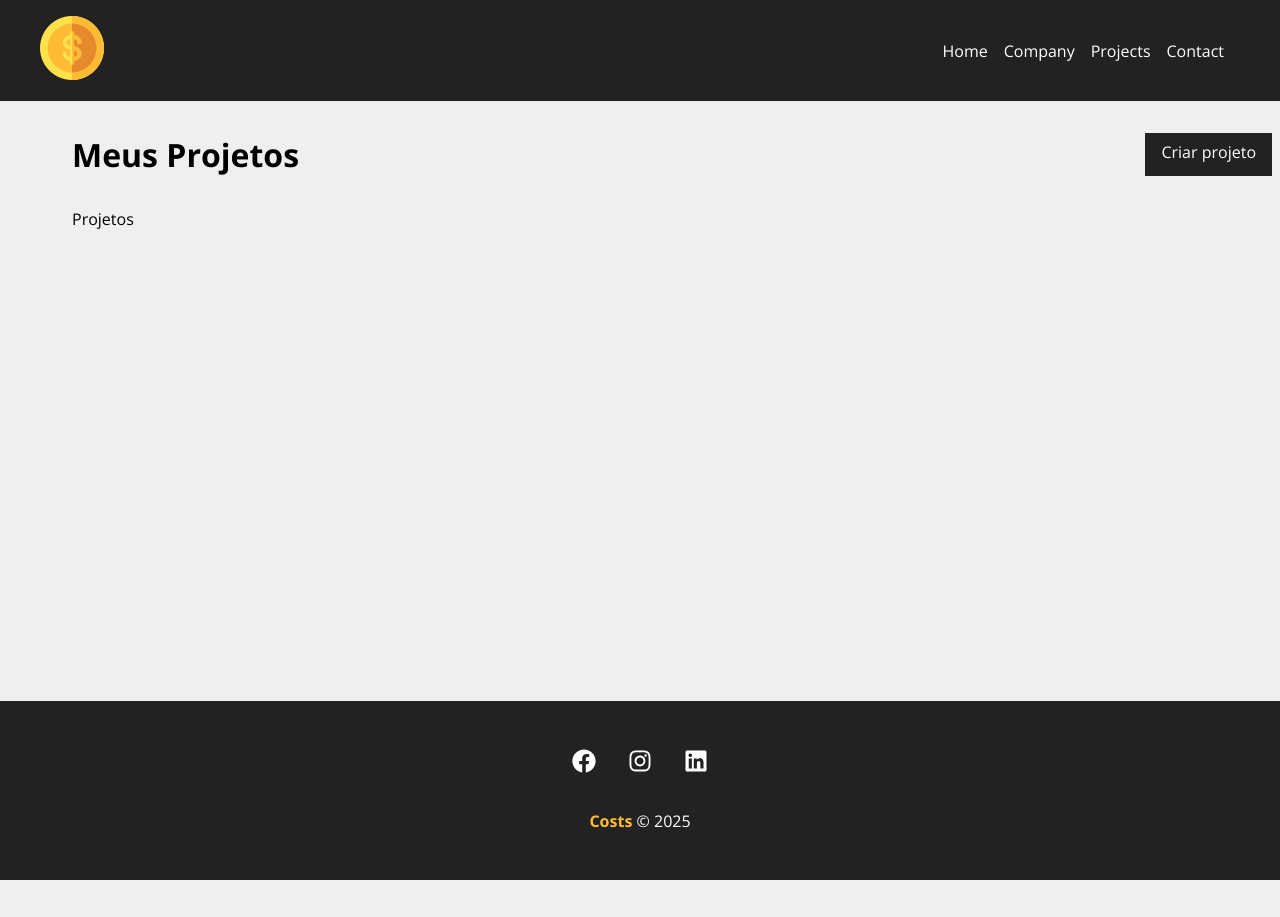
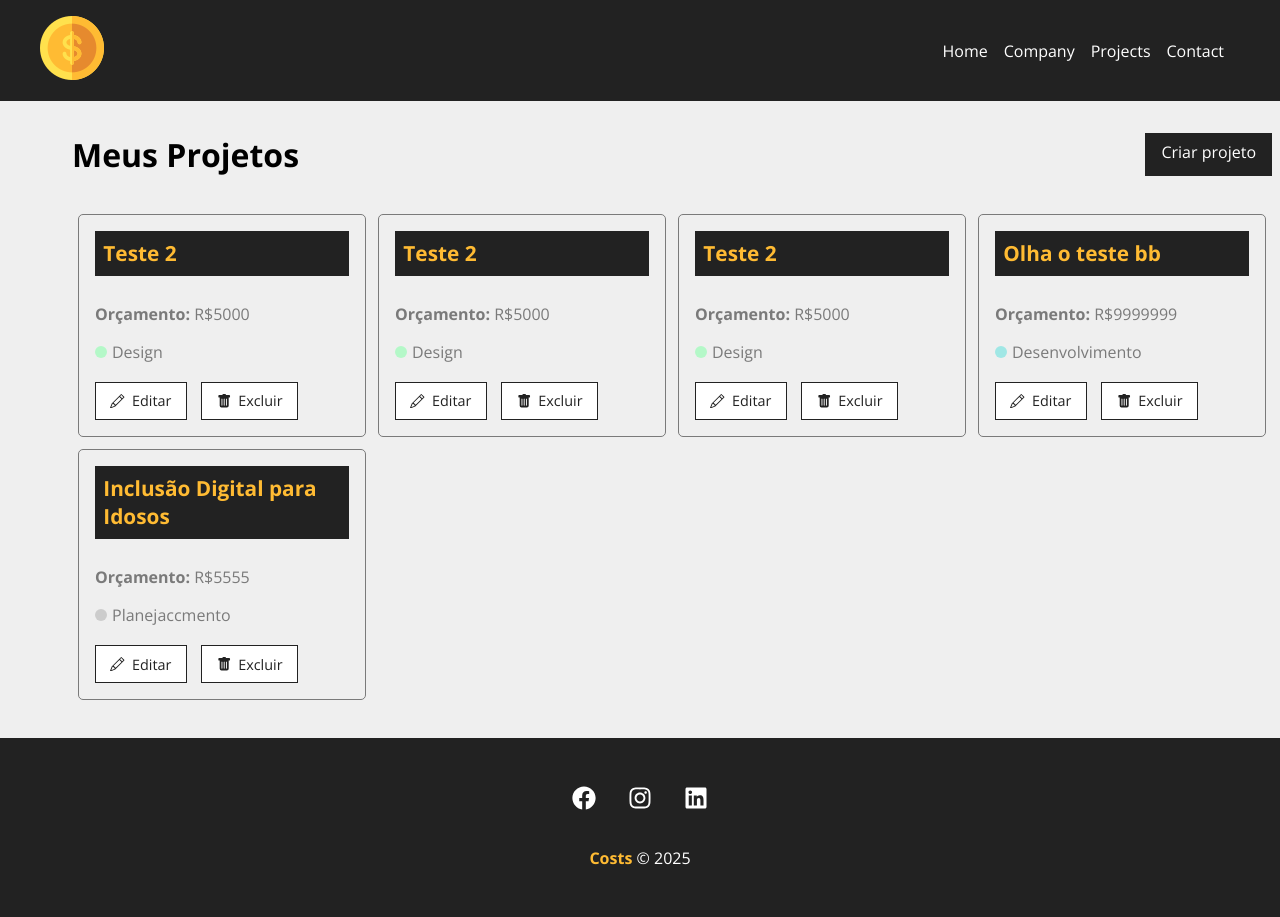
Before and after one commit to ruann-fernandess/Projeto_COSTS, a React (Create React App) app: page /projects in a window 1280 px wide. Shown: the top 917 px of the page. Before the commit the page ends 880 px from the top, so only its background shows below. Built offline with nearby package versions, Linux system fonts and the light colour scheme; data requests are answered from the project's data file; the HTML template or start-up script is replaced by a standard one.

Commit message:
Aula 27 - Resgatando projetos do banco de dados

```diff
--- a/db.json
+++ b/db.json
@@ -43,6 +43,17 @@
       },
       "cost": 0,
       "services": []
+    },
+    {
+      "id": "371c",
+      "name": "Inclusão Digital para Idosos",
+      "budget": "5555",
+      "category": {
+        "id": "4",
+        "name": "Planejaccmento"
+      },
+      "cost": 0,
+      "services": []
     }
   ],
   "categories": [
--- a/src/components/pages/Projects.jsx
+++ b/src/components/pages/Projects.jsx
@@ -3,14 +3,32 @@
 import LinkButton from "../layout/LinkButton"
 import { useLocation } from "react-router-dom"
 import styles from "./Projects.module.css"
+import ProjectCard from "../project/ProjectCard"
+import { useState, useEffect } from 'react'
 
 
 function Projects(){
+    const[projects, setProjects] = useState([])
+
     const location = useLocation()
     let message = ''
     if(location.state){
         message = location.state.message
     }
+
+    useEffect(() => {
+        fetch('http://localhost:5000/projects',{
+            method: 'GET',
+            headers:{
+                'Content-Type': 'application/json',
+            },
+        }).then(resp => resp.json())
+          .then(data =>{
+            console.log(data)
+            setProjects(data)
+          })
+          .catch(err => console.log(err))
+    }, [])
 
     return(
         <div className={styles.project_container}>
@@ -20,7 +38,14 @@
             </div>
             {message && <Message type="success" msg={message} />}
             <Container customClass="start">
-                <p>Projetos</p>
+                {projects.length > 0 &&
+                    projects.map((project) => <ProjectCard
+                    name={project.name}
+                    id={project.id}
+                    budget={project.budget}
+                    category={project.category.name}
+                    key={project.id}
+                    />)}
             </Container>
         </div>
     )
--- /dev/null
+++ b/src/components/project/ProjectCard.jsx
@@ -0,0 +1,27 @@
+import styles from './ProjectCard.module.css'
+import {BsPencil, BsFillTrashFill} from 'react-icons/bs'
+import {Link} from 'react-router-dom'
+
+function ProjectCard({id, name, budget, category, handleRemove}){
+    return(
+        <div className={styles.project_card}>
+            <h4>{name}</h4>
+            <p>
+                <span>Orçamento: </span> R${budget}
+            </p>
+            <p className={styles.category_text}>
+                <span className={`${styles[category.toLowerCase()]}`}></span> {category}
+            </p>
+            <div className={styles.project_card_actions}>
+                <Link to="/">
+                    <BsPencil/> Editar
+                </Link>
+                <button>
+                    <BsFillTrashFill/> Excluir
+                </button>
+            </div>
+        </div>
+    )
+}
+
+export default ProjectCard
--- /dev/null
+++ b/src/components/project/ProjectCard.module.css
@@ -0,0 +1,86 @@
+.project_card{
+    padding: 1em;
+    border: 1px solid #7a7a7a;
+    border-radius: 5px;
+    width: 24%;
+    margin: 0.5%;
+}
+
+.project_card h4{
+    background-color: #222;
+    color: #ffbb33;
+    padding: .4em;
+    margin-bottom: 1.3em;
+    font-size: 1.3em;
+}
+
+.project_card p{
+    color: #7a7a7a;
+    margin-bottom: 1em;
+}
+
+.project_card p span{
+    font-weight: bold;
+}
+
+.category_text{
+    display: flex;
+    align-items: center;
+}
+
+.category_text span{
+    display: block;
+    width: 12px;
+    height: 12px;
+    border-radius: 50%;
+    background-color: #ccc;
+    margin-right: 5px;
+}
+.category_text .infra{
+    background-color: #ffaebc;
+}
+
+.category_text .desenvolvimento{
+    background-color: #a0e7e5;
+}
+
+.category_text .design{
+    background-color: #b4f8c8;
+}
+
+.category_text .planejamento{
+    background-color: #fbe7c6;
+}
+
+.project_card_actions{
+    margin-top: 1.2em;
+    display: flex;
+    align-items: center;
+}
+
+.project_card_actions a,
+.project_card_actions button{
+    text-decoration: none;
+    border: none;
+    background-color: #fff;
+    color: #222;
+    font-size: .9em;
+    padding: .6em 1em;
+    margin-right: 1em;
+    cursor: pointer;
+    border: 1px solid #222;
+    display: flex;
+    align-items: center;
+    justify-content: center;
+    transition: 0.5s;
+}
+
+.project_card_actions svg{
+    margin-right: .5em;
+}
+
+.project_card_actions a:hover,
+.project_card_actions button:hover{
+    background-color: #222;
+    color: #ffbb33;
+}
```
